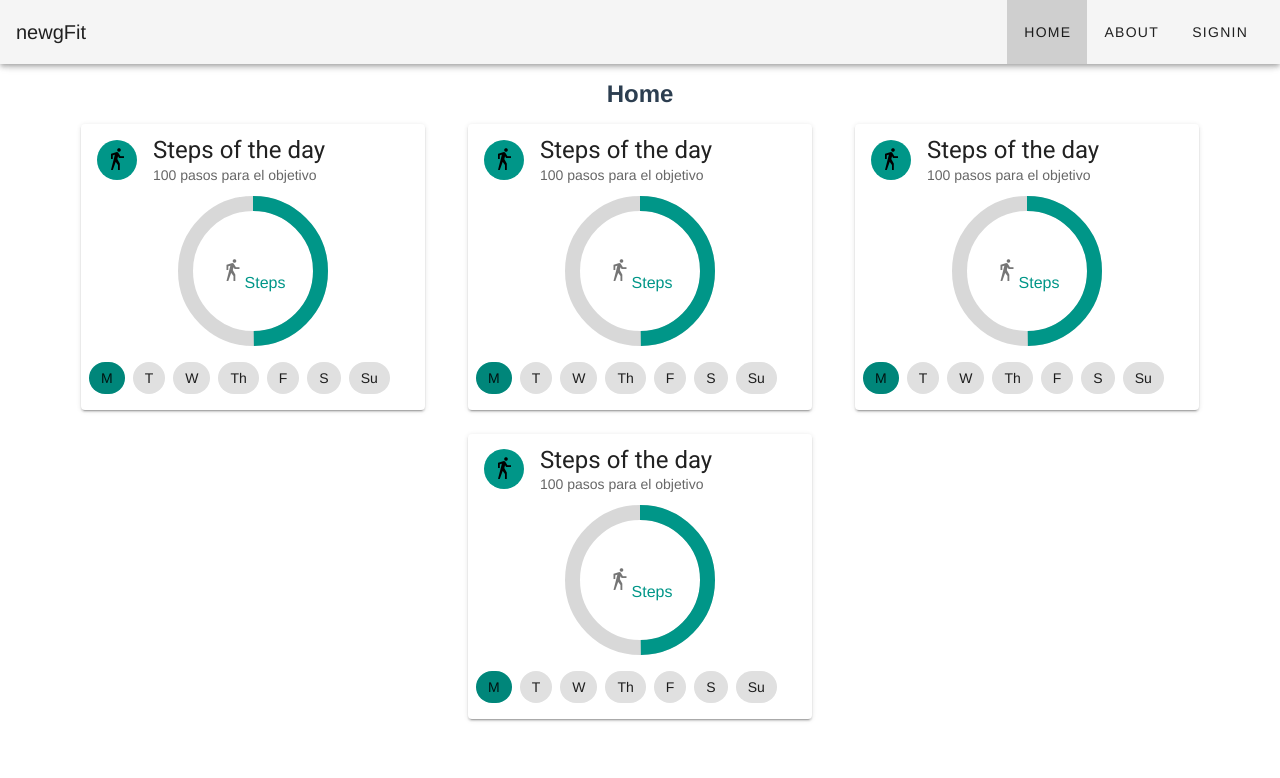
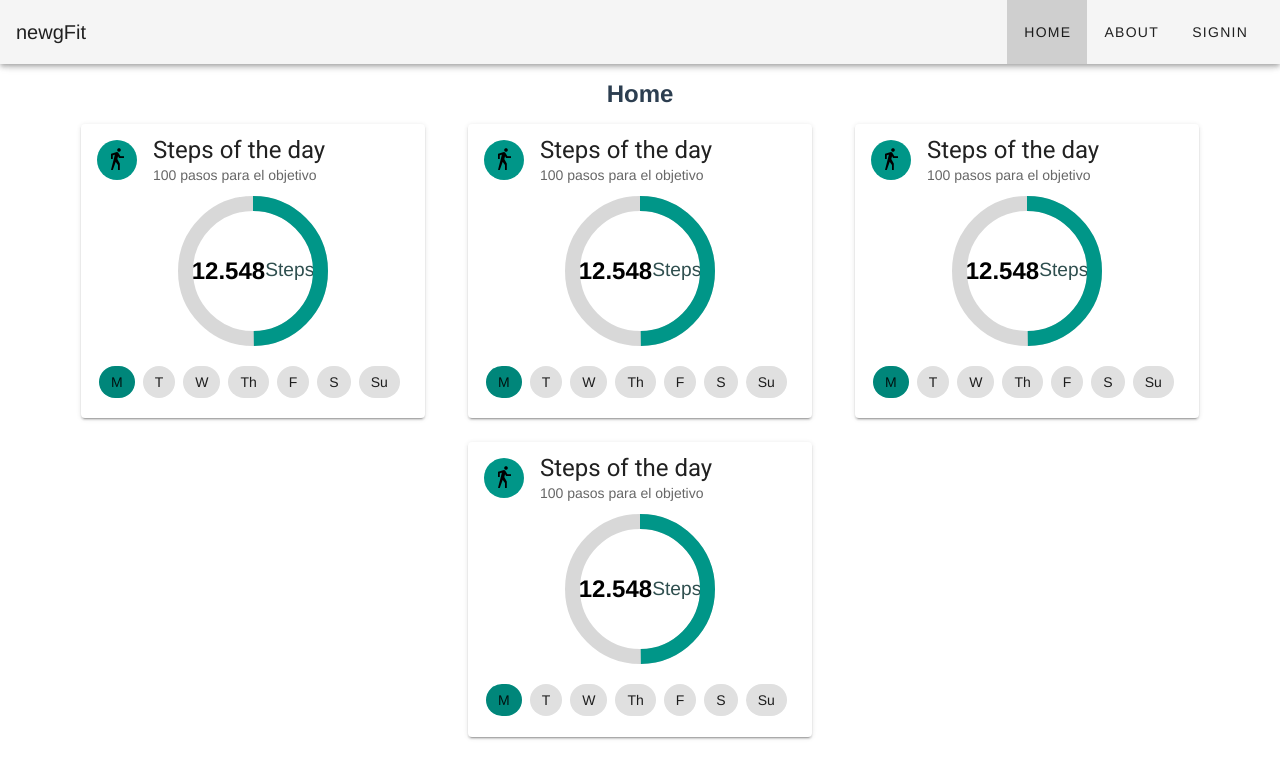
Before and after one commit to IvanSantosGonz/newgFit, a Vue app: page /home in a window 1280 px wide. Shown: the top 778 px of the page. Built offline with nearby package versions, Linux system fonts and the light colour scheme; no server answers; sample sign-in values are in the browser's storage; a small style sheet from the web is missing.

Commit message:
week days in the bottom centered

```diff
--- a/src/components/FitDataCard.vue
+++ b/src/components/FitDataCard.vue
@@ -11,30 +11,35 @@
             </v-list-item-content>
         </v-list-item>
 
-        <v-progress-circular
+        <v-progress-circular class="progress-circular"
                 :value="value"
                 color="teal"
                 rotate="270"
                 :size="size"
                 :width="width"
-        ><v-icon medium>{{this.icon}}</v-icon> <br>{{this.progressTitle}}</v-progress-circular>
+        > <span class="progress-circular-title">12.548 </span><br><span class="progress-circular-subtitle">{{this.progressTitle}}</span></v-progress-circular>
 
 
         <!--<v-card-text>
             Visit ten places on our planet that are undergoing the biggest changes today.
         </v-card-text>-->
 
-        <v-card-actions class="text-md-center">
-            <v-chip-group class="text-md-center"
+        <v-card-actions>
+
+            <v-layout class="chip-group-layout"align-center justify-center>
+            <v-chip-group
                     v-model="selection"
                     active-class="teal"
                     mandatory
                     center-active
             >
+
                 <v-chip  v-for="size in sizes" :key="size" :value="size">
                     {{ size }}
                 </v-chip>
             </v-chip-group>
+
+            </v-layout>
         </v-card-actions>
     </v-card>
 </template>
@@ -80,10 +85,9 @@
 </script>
 
 <style scoped>
-    v-chip-group{
-        align-content: center;
+    .chip-group-layout{
+        padding: 5%;
     }
-
     .headline{
         text-align: left;
     }
@@ -92,4 +96,15 @@
         text-align: left;
     }
 
+    .progress-circular-title{
+        font-size: x-large;
+        color: black;
+        font-weight: 600;
+    }
+
+    .progress-circular-subtitle{
+        font-size: larger;
+        color: darkslategray;
+    }
+
 </style>
```
